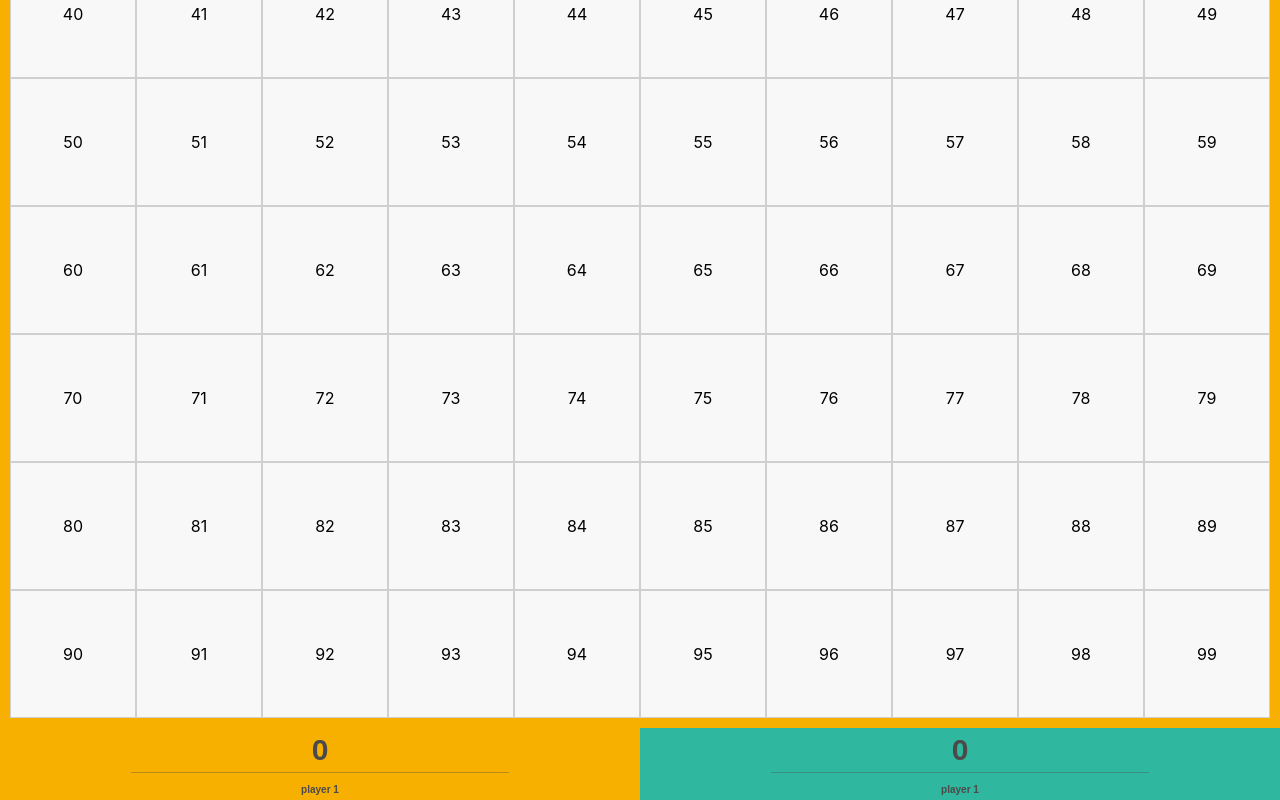
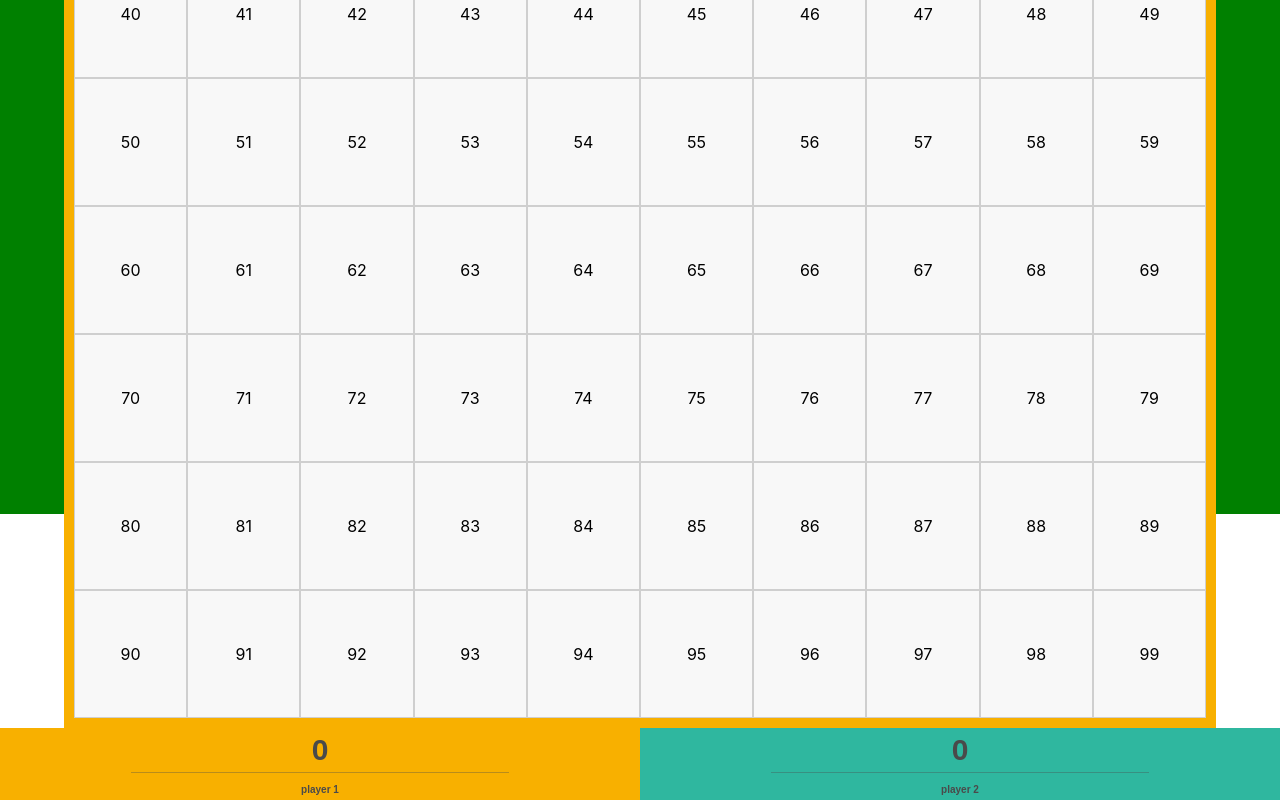
Before and after one commit to HashanWijesinghe/battleship, a React (Create React App) app: page / in a window 1280 px wide. Shown: the part 286-1086 px from the top of the page. Built offline with nearby package versions, Linux system fonts and the light colour scheme.

Commit message:
feat: add score board component and enums

```diff
--- a/src/home/Home.tsx
+++ b/src/home/Home.tsx
@@ -2,6 +2,7 @@ import React from 'react';
 import styled from 'styled-components';
 import Grid from '../grid/Grid';
 import ScoreBoard from '../scoreBoard/ScoreBoard';
+import ShipList from '../shipList/ShipList';
 
 const Container = styled.div`
   display: flex;
@@ -13,39 +14,44 @@ const Container = styled.div`
 
   @media only screen and (min-width: 600px) {
     background-color: yellow;
+    /* flex-direction: row; */
   }
   @media only screen and (min-width: 768px) {
     background-color: green;
+    /* flex-direction: row; */
   }
 `;
 
-const Div = styled.div<{ flex?: number }>`
+const GridContainer = styled.div<{ flex?: number }>`
   display: flex;
   flex: ${(props) => props.flex || 1};
   align-self: center;
   justify-content: center;
   align-content: center;
   align-items: center;
-  width: 100%;
+  width: 90%;
 `;
 
 const ScoreBoardContainer = styled.div`
   display: flex;
   flex: 1;
-  justify-content: flex-start;
-  align-items: center;
+  justify-content: center;
+  align-items: flex-start;
+  flex-direction: row;
   width: 100%;
+  /* border-top: 1px solid red; */
 `;
 
 const Home = () => {
   return (
     <Container>
-      <Div flex={2}>
+      <GridContainer flex={1}>
         <Grid />
-      </Div>
+      </GridContainer>
       <ScoreBoardContainer>
         <ScoreBoard />
       </ScoreBoardContainer>
+      <ScoreBoardContainer>{/* <ShipList /> */}</ScoreBoardContainer>
     </Container>
   );
 };
--- a/src/scoreBoard/ScoreBoard.tsx
+++ b/src/scoreBoard/ScoreBoard.tsx
@@ -1,6 +1,7 @@
 import React, { FC, memo } from 'react';
 import styled from 'styled-components';
 import ScoreItem from '../scoreItem/ScoreItem';
+import strings from '../shared/strings';
 import colors from '../styles/colors';
 
 const Container = styled.div`
@@ -12,8 +13,8 @@ const Container = styled.div`
 const ScoreBoard: FC = () => {
   return (
     <Container>
-      <ScoreItem backgroundColor={colors.lemonChrome} />
-      <ScoreItem backgroundColor={colors.capture} />
+      <ScoreItem backgroundColor={colors.lemonChrome} name={strings.player1} />
+      <ScoreItem backgroundColor={colors.capture} name={strings.player2} />
     </Container>
   );
 };
```
Also changed, not shown: src/shared/enums.ts (added, +9 -0 lines).
